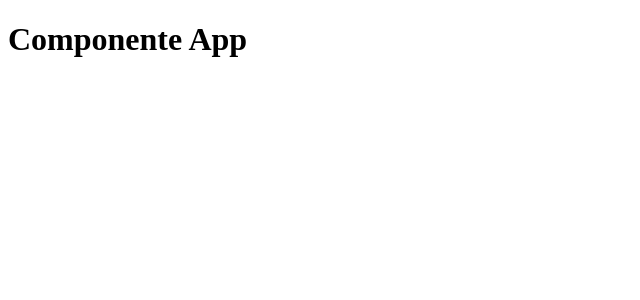
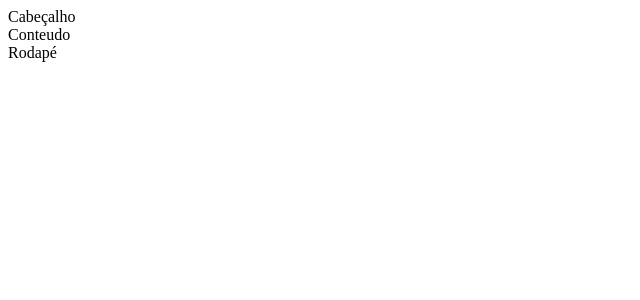
Before and after one commit to 1TDSPH-26/front-2sem-aula-10, a React (Vite) app in the folder my-app/: page / in a window 1280 px wide. Shown: the top 300 px of the page, without its empty margins (0-640 px from the left). Built offline with nearby package versions, Linux system fonts and the light colour scheme.

Commit message:
feat: Componente App modularizado com componentes filhos e cabeçalho, conteúdo e rodapé.

```diff
--- a/my-app/src/App.tsx
+++ b/my-app/src/App.tsx
@@ -1,9 +1,13 @@
-
+import Cabecalho from "./components/Cabecalho/Cabecalho";
+import Conteudo from "./components/Conteudo/Conteudo";
+import Rodape from "./components/Rodape/Rodape";
 
 export default function App(){
   return(
     <div>
-      <h1>Componente App</h1>
+      <Cabecalho></Cabecalho>
+      <Conteudo></Conteudo>
+      <Rodape></Rodape>
     </div>
   )
 }
--- /dev/null
+++ b/my-app/src/components/Cabecalho/Cabecalho.tsx
@@ -0,0 +1,7 @@
+export default function Cabecalho(){
+    return(
+        <header>
+            Cabeçalho
+        </header>
+    )
+}
--- /dev/null
+++ b/my-app/src/components/Conteudo/Conteudo.tsx
@@ -0,0 +1,7 @@
+export default function Conteudo() {
+    return (
+        <main>
+            Conteudo
+        </main>
+    )
+}
--- /dev/null
+++ b/my-app/src/components/Rodape/Rodape.tsx
@@ -0,0 +1,7 @@
+export default function Rodape() {
+    return (
+        <footer>
+            Rodapé
+        </footer>
+    )
+}
```
